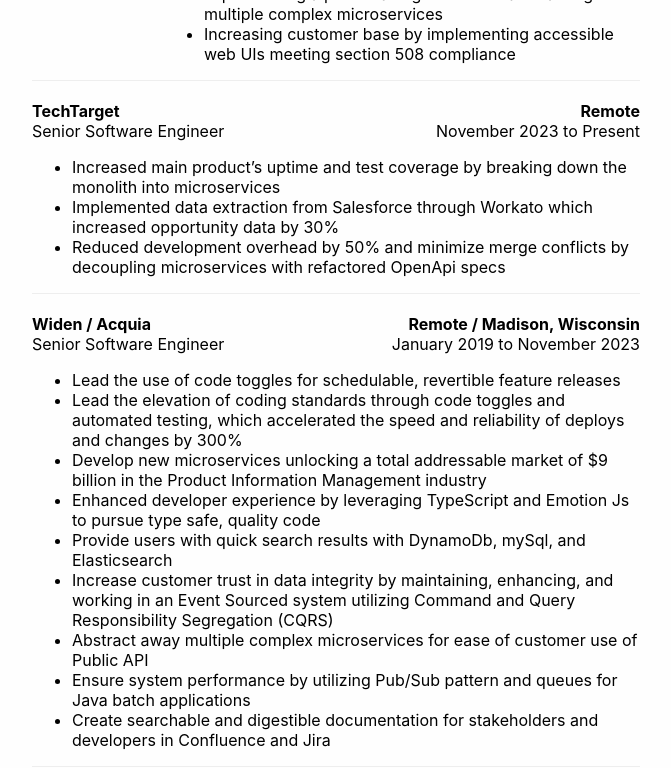
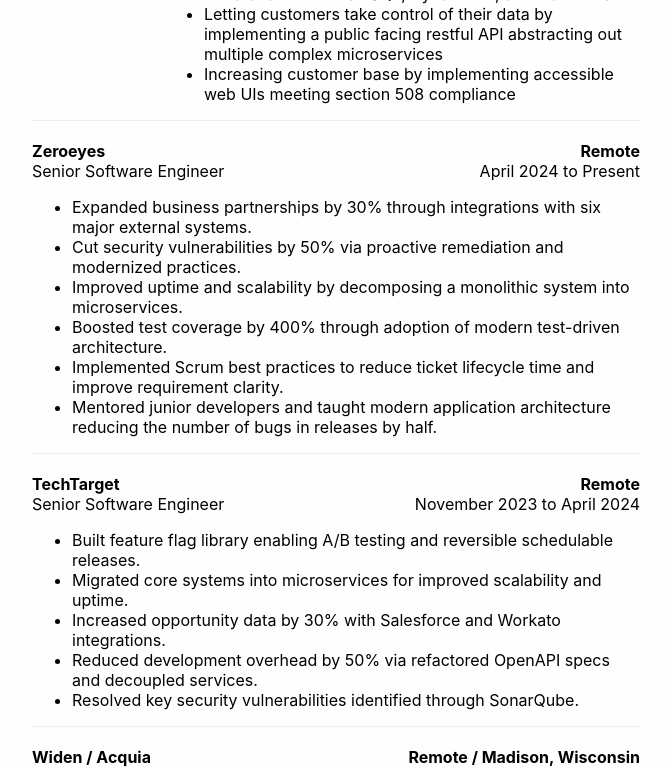
Before and after one commit to dkramer/dkramer.dev, a React (Create React App) app: page /resume in a window 1280 px wide. Shown: the part 740-1508 px from the top of the page, without its empty margins (304-975 px from the left). Built offline with nearby package versions, Linux system fonts and the light colour scheme.

Commit message:
add zeroeyes

```diff
--- a/src/routes/Resume.tsx
+++ b/src/routes/Resume.tsx
@@ -146,6 +146,10 @@ export function Resume() {
           <div>
             <ul>
               <li>Full Stack</li>
+              <li>Java</li>
+              <li>c#</li>
+              <li>ASP.NET</li>
+              <li>python</li>
               <li>Spring</li>
               <li>Spring Boot</li>
               <li>Maven</li>
@@ -206,24 +210,46 @@ export function Resume() {
           <div>
             <div css={jobHeading}>
               <div css={jobTitle}>
+                <div>Zeroeyes</div>
+                <div>Senior Software Engineer</div>
+              </div>
+              <div css={jobRole}>
+                <div>Remote</div>
+                <div>April 2024 to Present</div>
+              </div>
+            </div>
+            <div>
+              <ul>
+                <li>Expanded business partnerships by 30% through integrations with six major external systems.</li>
+                <li>Cut security vulnerabilities by 50% via proactive remediation and modernized practices.</li>
+                <li>Improved uptime and scalability by decomposing a monolithic system into microservices.</li>
+                <li>Boosted test coverage by 400% through adoption of modern test-driven architecture.</li>
+                <li>Implemented Scrum best practices to reduce ticket lifecycle time and improve requirement clarity.</li>
+                <li>Mentored junior developers and taught modern application architecture reducing the number of bugs in releases by half.</li>
+              </ul>
+            </div>
+          </div>
+        </div>
+
+        <div css={section}>
+          <div>
+            <div css={jobHeading}>
+              <div css={jobTitle}>
                 <div>TechTarget</div>
                 <div>Senior Software Engineer</div>
               </div>
               <div css={jobRole}>
                 <div>Remote</div>
-                <div>November 2023 to Present</div>
+                <div>November 2023 to April 2024</div>
               </div>
             </div>
             <div>
               <ul>
-                <li> Increased main product’s uptime and test coverage by breaking down the monolith into microservices</li>
-                <li>
-                  Implemented data extraction from Salesforce through Workato which increased opportunity data by 30%
-                </li>
-                <li>
-                  Reduced development overhead by 50% and minimize merge conflicts by decoupling microservices
-                  with refactored OpenApi specs
-                </li>
+                <li>Built feature flag library enabling A/B testing and reversible schedulable releases.</li>
+                <li>Migrated core systems into microservices for improved scalability and uptime.</li>
+                <li>Increased opportunity data by 30% with Salesforce and Workato integrations.</li>
+                <li>Reduced development overhead by 50% via refactored OpenAPI specs and decoupled services.</li>
+                <li>Resolved key security vulnerabilities identified through SonarQube.</li>
               </ul>
             </div>
           </div>
```
